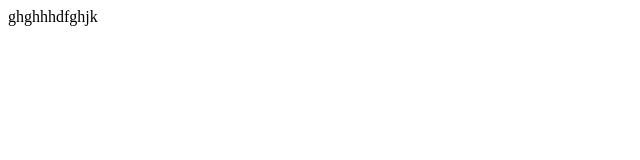
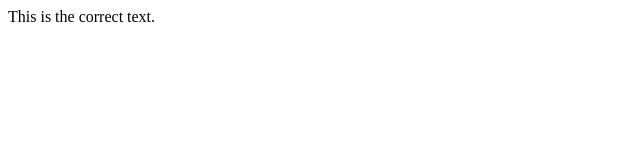
Before and after one commit to mastari/gunnhacks, a plain HTML site: page index.html in a window 1280 px wide. Shown: the full height of the page, 0-640 px from the left. Drawn offline with Linux system fonts and the light colour scheme.

Commit message:
Correct text

```diff
--- a/index.html
+++ b/index.html
@@ -1,12 +1,15 @@
 <!DOCTYPE html>
 <html lang="en">
+
 <head>
     <meta charset="UTF-8">
     <meta http-equiv="X-UA-Compatible" content="IE=edge">
     <meta name="viewport" content="width=device-width, initial-scale=1.0">
     <title>Document</title>
 </head>
+
 <body>
-    ghghhhdfghjk
+    This is the correct text.
 </body>
+
 </html>
```
